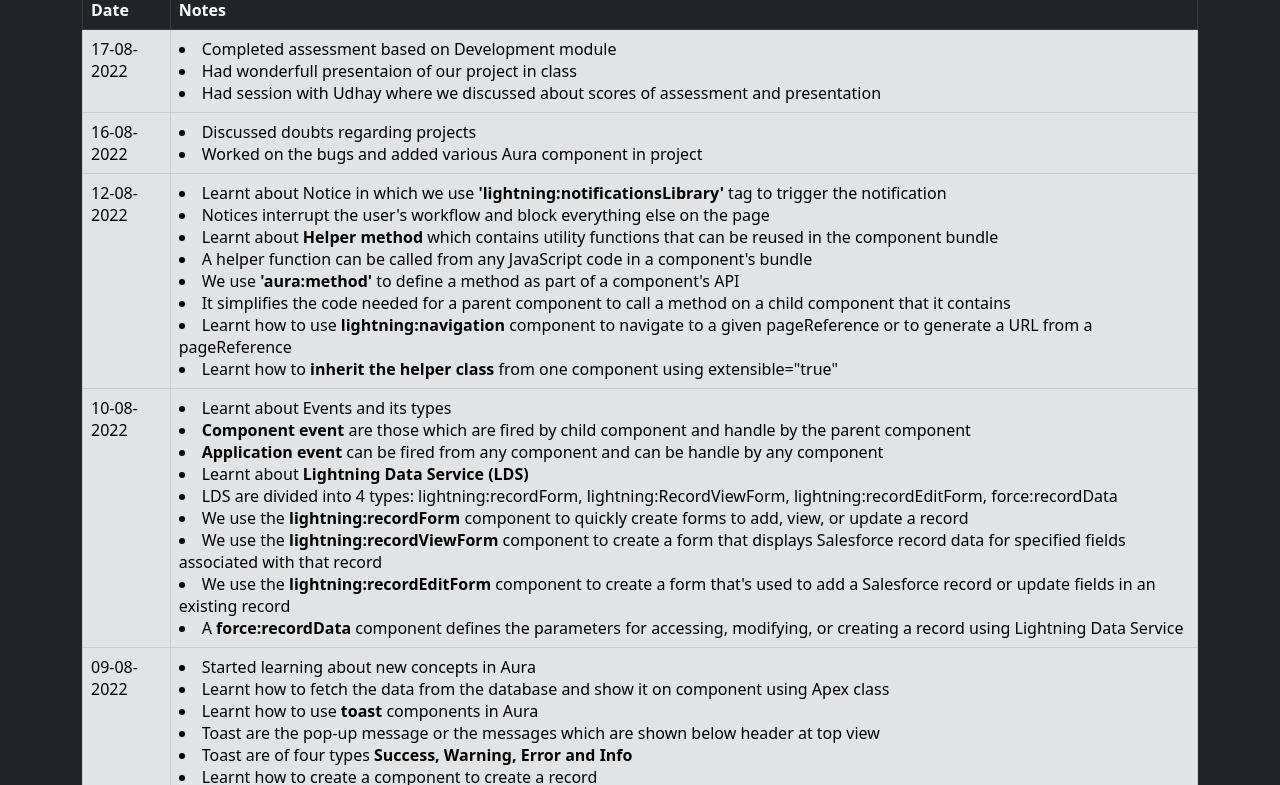
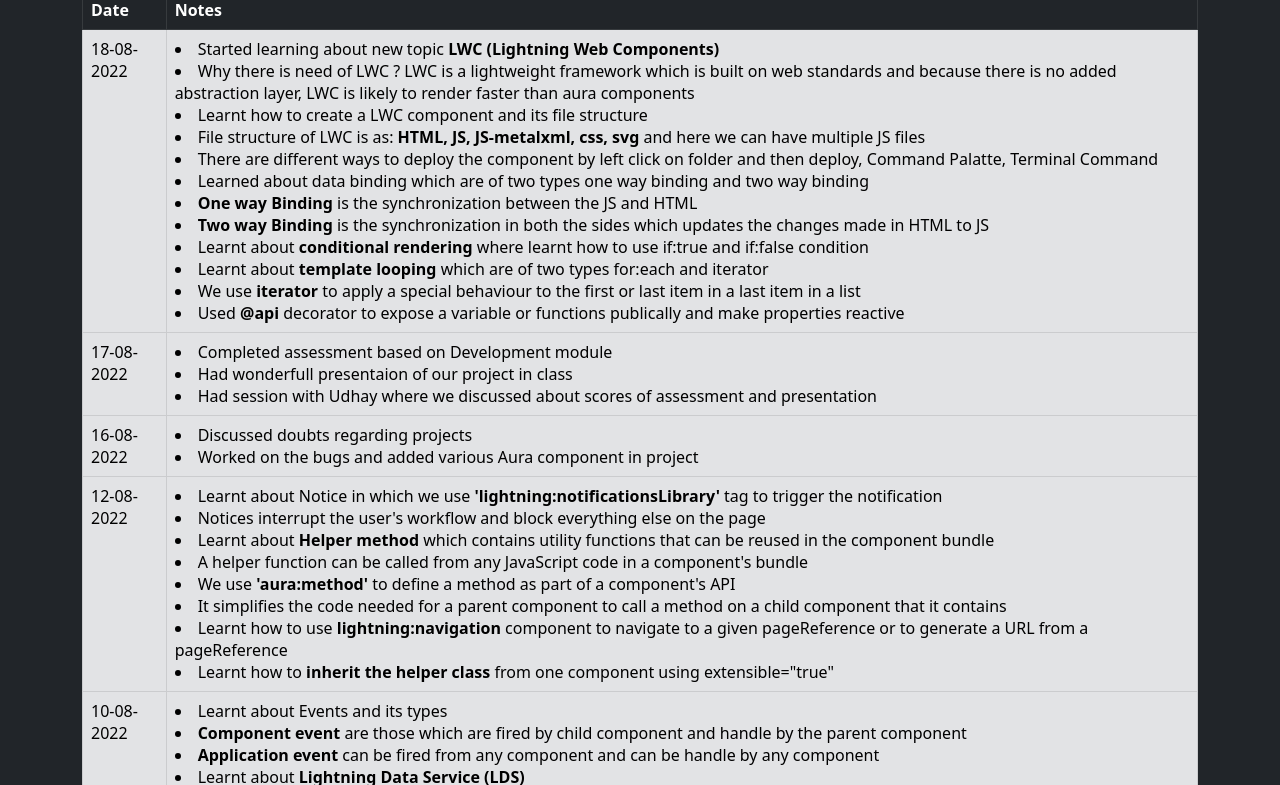
Before and after one commit to himanshu-mrk/himanshu-mrk.github.io, a plain HTML site: page Journal.html in a window 1280 px wide. Shown: the part 56-841 px from the top of the page. Drawn offline with nearby package versions, Linux system fonts and the light colour scheme.

Commit message:
Add files via upload

```diff
--- a/Journal.html
+++ b/Journal.html
@@ -15,6 +15,23 @@
 				</tr>
 			</thead>
 			<tbody>
+			<tr class="table-secondary">
+					<td>18-08-2022</td>
+					<td>
+						<li>Started learning about new topic <b>LWC (Lightning Web Components)</b></li>
+						<li>Why there is need of LWC ? 	LWC is a lightweight framework which is built on web standards and because there is no added abstraction layer, LWC is likely to render faster than aura components</li>
+						<li>Learnt how to create a LWC component and its file structure</li>
+						<li>File structure of LWC is as: <b>HTML, JS, JS-metalxml, css, svg </b>and here we can have multiple JS files</li>
+						<li>There are different ways to deploy the component by left click on folder and then deploy, Command Palatte, Terminal Command</li>
+						<li>Learned about data binding which are of two types one way binding and two way binding</li>
+						<li><b>One way Binding </b>is the synchronization between the JS and HTML</li>
+						<li><b>Two way Binding</b> is the synchronization in both the sides which updates the changes made in HTML to JS</li>
+						<li>Learnt about <b>conditional rendering</b> where learnt how to use if:true and if:false condition</li>
+						<li>Learnt about <b>template looping</b> which are of two types for:each and iterator</li>
+						<li>We use <b>iterator</b> to apply a special behaviour to the first or last item in a last item in a list</li>
+						<li>Used <b>@api</b> decorator to expose a variable or functions publically and make properties reactive</li>
+					</td>
+				</tr>
 			<tr class="table-secondary">
 					<td>17-08-2022</td>
 					<td>
```
